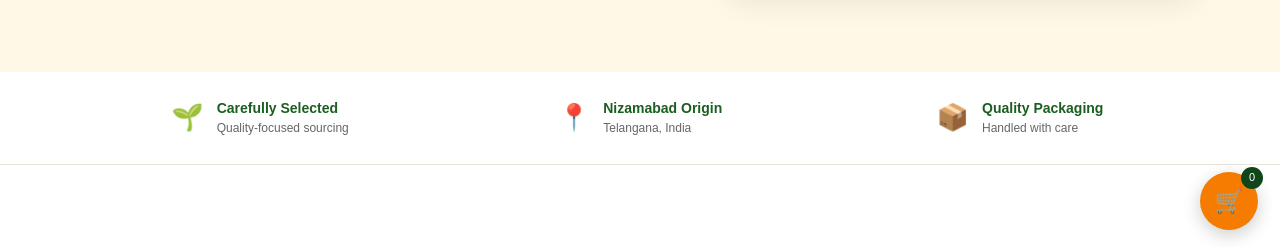
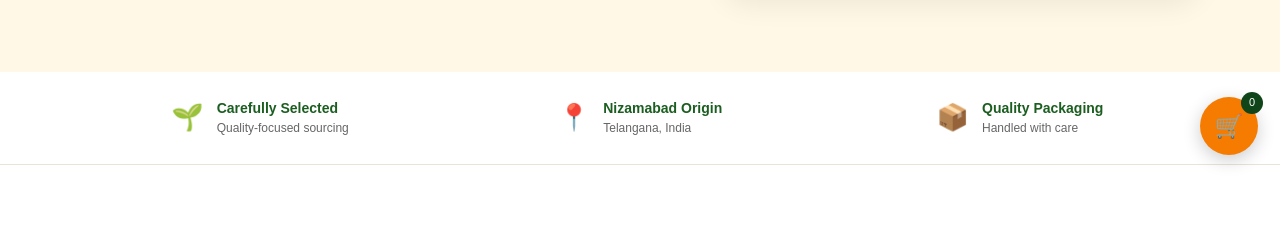
Before and after one commit to rajeshshambudu/dailychoice, a plain HTML site: page index.html in a window 1280 px wide. Shown: the part 545-792 px from the top of the page. Drawn offline with Linux system fonts and the light colour scheme.

Commit message:
Update style.css

```diff
--- a/assets/css/style.css
+++ b/assets/css/style.css
@@ -698,7 +698,7 @@ img {
 .cart-button {
   position: fixed;
   right: 22px;
-  bottom: 25px;
+  bottom: 100px;
   z-index: 150;
   width: 58px;
   height: 58px;
```
